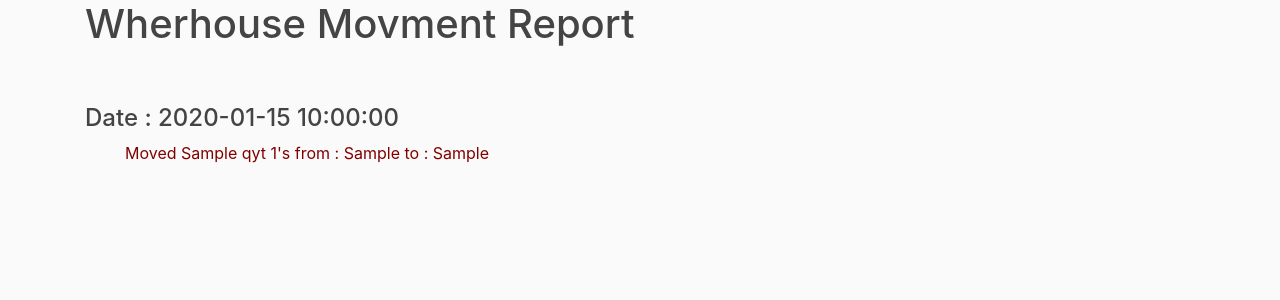
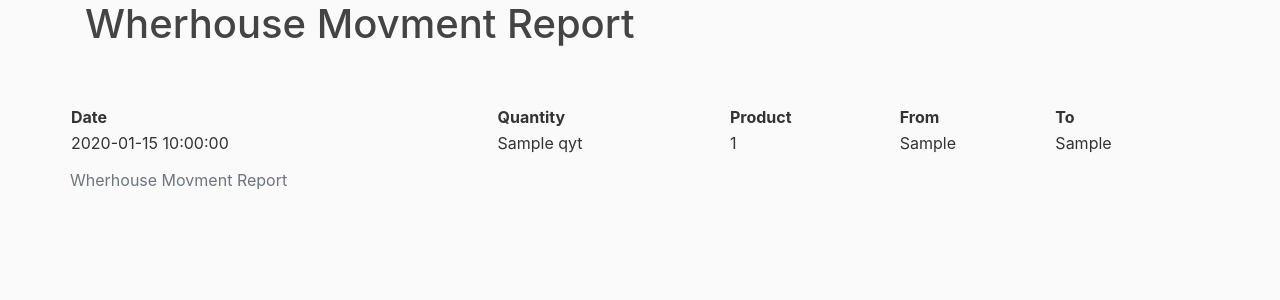
Before and after one commit to nuhla/Flask-Wherhouse-challange, a Flask app: template templates/pdfReport.html in a window 1280 px wide. Shown: the top 300 px of the page. Run offline with Flask 2, Linux system fonts and the light colour scheme; the template is opened without the code that fills it: most values are stand-ins (such as "Sample title", 1, 10 or a date in 2020); some libraries are stand-ins or nearby versions.

Commit message:
updte the report

```diff
--- a/main.py
+++ b/main.py
@@ -125,7 +125,7 @@ def update_Remove_View_Product(ID):
     if request.method =='POST':
         product_id = form.product_id.data
         db.child("Product").child(ID).update({"product_id":product_id})
-        return redirect(request.referrer)
+        return redirect("/Product")
 
     # -------------------- if its a get request we will retuen the page --------------------
     return render_template("UpdatProduct.html", form=form , item={'product_id':ID})
@@ -188,20 +188,13 @@ def update_Remove_View_Locations(ID):
     if request.method =='POST':
         location_id = form.location_id.data
         db.child("Location").child(ID).update({"location_id":location_id})
-        return redirect(request.referrer)
+        return redirect("/Location")
     # -------------------- if its a get request we will retuen the page --------------------
     return render_template("UpdateLocation.html", form=form , item={'location_id':ID})
 
 
 
-# Location=db.child("Location").get()
-# Locationvalue =Location.val()
-# priduvtsArray =[('0', "No Locarion")]
-# for product in Locationvalue:
-#     priduvtsArray.append((product,Locationvalue[product]['location_id']))
 
-# list2=[tup for tup in tups if tup[0] in priduvtsArray ]
-# print(list2,"kkkkkkkkkkkkk")
 
 
 if __name__ == '__main__':
--- a/templates/pdfReport.html
+++ b/templates/pdfReport.html
@@ -29,16 +29,30 @@ p {
     <h1> Wherhouse Movment Report</h1>
     </br>   </br>
       <div class="row">
+      <table style="width:100%">
+        <caption>Wherhouse Movment Report</caption>
+        <tr>
+          <th>Date</th>
+          <th>Quantity</th>
+          <th>Product</th>
+          <th>From</th>
+          <th>To</th>
+        </tr>
 
-        <div class="col">
 
           {% for item in data%}
-          <h4> Date : {{ item.timestamp }}</h4>
-           <p class="report_data"> Moved {{ item.qyt}} {{ item.product_id}}'s from : {{ item.from_location }} to : {{ item.to_location }}  </p>
+           <tr>
+             <td> {{ item.timestamp }}</td>
+             <td> {{ item.qyt}}</td>
+             <td>  {{ item.product_id}}</td>
+             <td>  {{ item.from_location}}</td>
+             <td>  {{ item.to_location}}</td>
+            <tr>
           {% endfor %}
-        </div>
 
-      </div>
+
+
+      </table>
     </main>
 
 
```
Also changed, not shown: imges/16.png.
